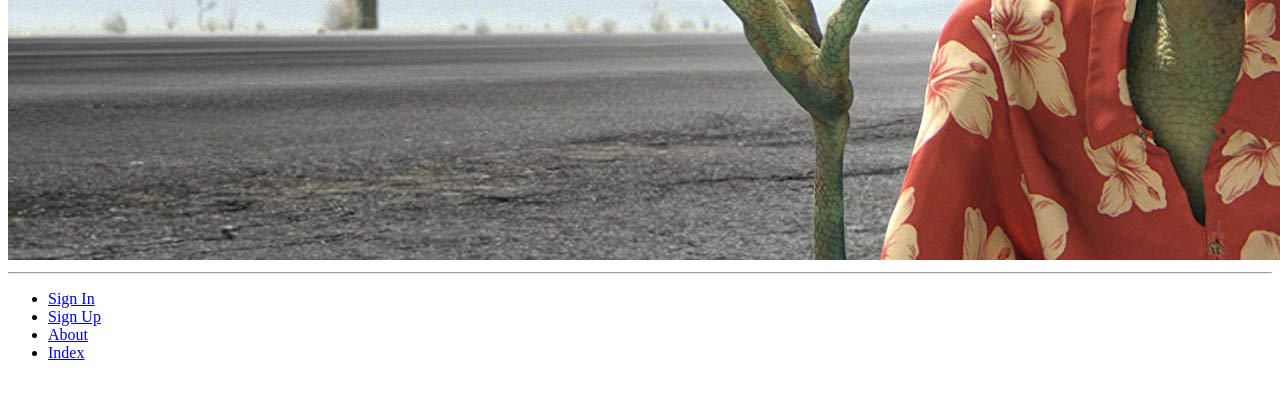
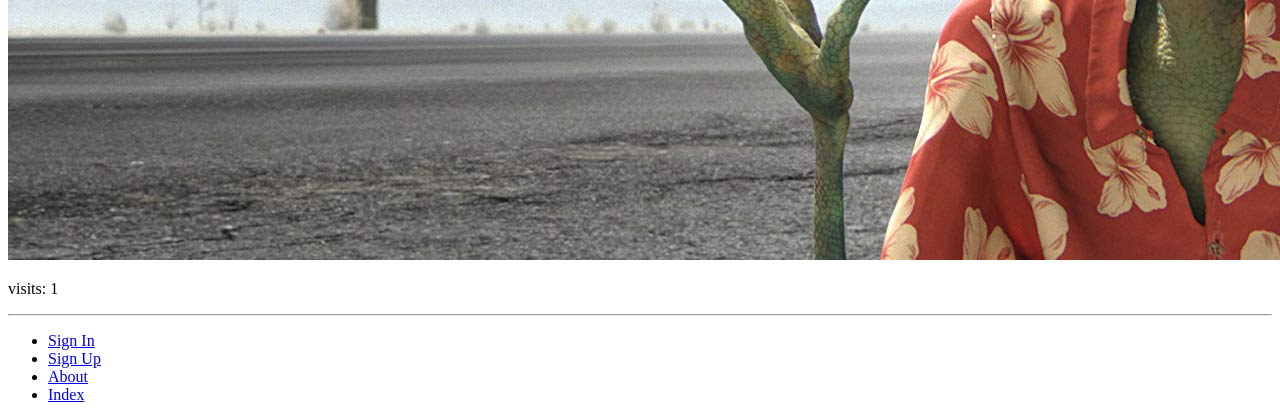
Before and after one commit to JessicaF1996/tango_with_django_project, a Django app: page /rango/ in a window 1280 px wide; the page is wider, and only the part inside the window is pictured. Shown: the part 1255-1675 px from the top of that part. Before the commit the page ends 1615 px from the top of that part, so only its background shows below. Run offline with Django 3.2, Linux system fonts and the light colour scheme; data comes from the database, SQL or seed files in the repository; both versions use the stored data as it was after the commit.

Commit message:
chapter 10

```diff
--- a/rango/views.py
+++ b/rango/views.py
@@ -7,6 +7,7 @@ from django.http import HttpResponseRedirect, HttpResponse
 from django.core.urlresolvers import reverse
 from django.contrib.auth.decorators import login_required
 from django.contrib.auth import logout
+from datetime import datetime
 
 
 def add_category(request):
@@ -60,16 +61,28 @@ def add_page(request, category_name_slug):
 
 
 def index(request):
+    request.session.set_test_cookie()
     category_list = Category.objects.order_by('-likes')[:5]
     page_list = Page.objects.order_by('-views')[:5]
     context_dict = {'categories': category_list, 'pages': page_list}
-    return render(request, 'rango/index.html', context_dict)
+    visitor_cookie_handler(request)
+    context_dict['visits'] = request.session['visits']
+    response = render(request, 'rango/index.html', context_dict)
+
+    return response
 
 
 def about(request):
+	if request.session.test_cookie_worked():
+		print("TEST COOKIE WORKED!")
+		request.session.delete_test_cookie()
+	context_dict = {'context': ""}
+	visitor_cookie_handler(request)
+	context_dict['visits'] = request.session['visits']
 	print(request.method)
 	print(request.user)
-	return render(request, 'rango/about.html', {})
+	response = render(request, 'rango/about.html', context_dict)
+	return response
 
 def register(request):
 	registered = False
@@ -125,3 +138,34 @@ def restricted(request):
 def user_logout(request):
 	logout(request)
 	return HttpResponseRedirect(reverse('index'))
+
+def visitor_cookie_handler(request, response):
+	visits = int(request.COOKIES.get('visits', '1'))
+	last_visit_cookie = request.COOKIES.get('last_visit', str(datetime.now()))
+	last_visit_time = datetime.strptime(last_visit_cookie[:-7], '%Y-%m-%d %H:%M:%S')
+
+	if(datetime.now() - last_visit_time).days > 0:
+		visits = visits + 1
+		response.set_cookie('last_visit', str(datetime.now()))
+	else:
+		response.set_cookie('last_visit', last_visit_cookie)
+
+	response.set_cookie('visits', visits)
+
+def get_server_side_cookie(request, cookie, default_val=None):
+	val = request.session.get(cookie)
+	if not val:
+		val = default_val
+	return val
+
+def visitor_cookie_handler(request):
+	visits = int(get_server_side_cookie(request, 'visits', '1'))
+	last_visit_cookie = get_server_side_cookie(request, 'last_visit', str(datetime.now()))
+	last_visit_time = datetime.strptime(last_visit_cookie[:-7], '%Y-%m-%d %H:%M:%S')
+
+	if(datetime.now() - last_visit_time).days>0:
+		visits = visits + 1
+		request.session['last_visit'] = str(datetime.now())
+	else:
+		request.session['last_visit'] = last_visit_cookie
+	request.session['visits'] = visits
--- a/templates/rango/about.html
+++ b/templates/rango/about.html
@@ -16,4 +16,5 @@ About
 			<p>
 				<img src="{{MEDIA_URL}}cat.jpg"/>
 			</p>
+			<p>visits: {{ visits }} </p>
 {% endblock %}
--- a/templates/rango/index.html
+++ b/templates/rango/index.html
@@ -44,4 +44,7 @@ Index
 				</div>
 			<img src="{% static "images/rango.jpg" %}"
 			alt="Picture of Rango" />
+
+			<p>visits: {{ visits }} </p>
+
 {% endblock %}
```
Also changed, not shown: db.sqlite3.
